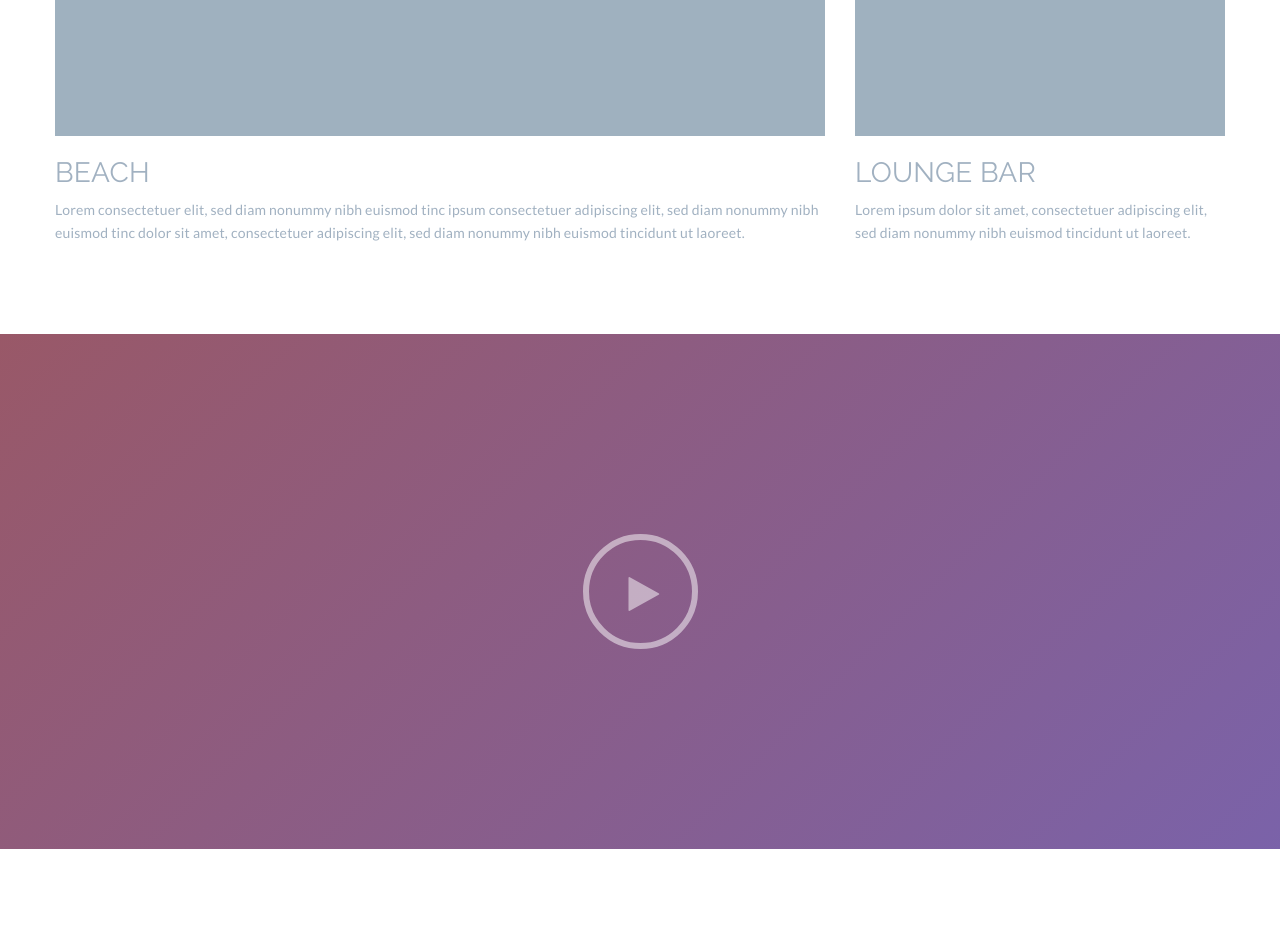
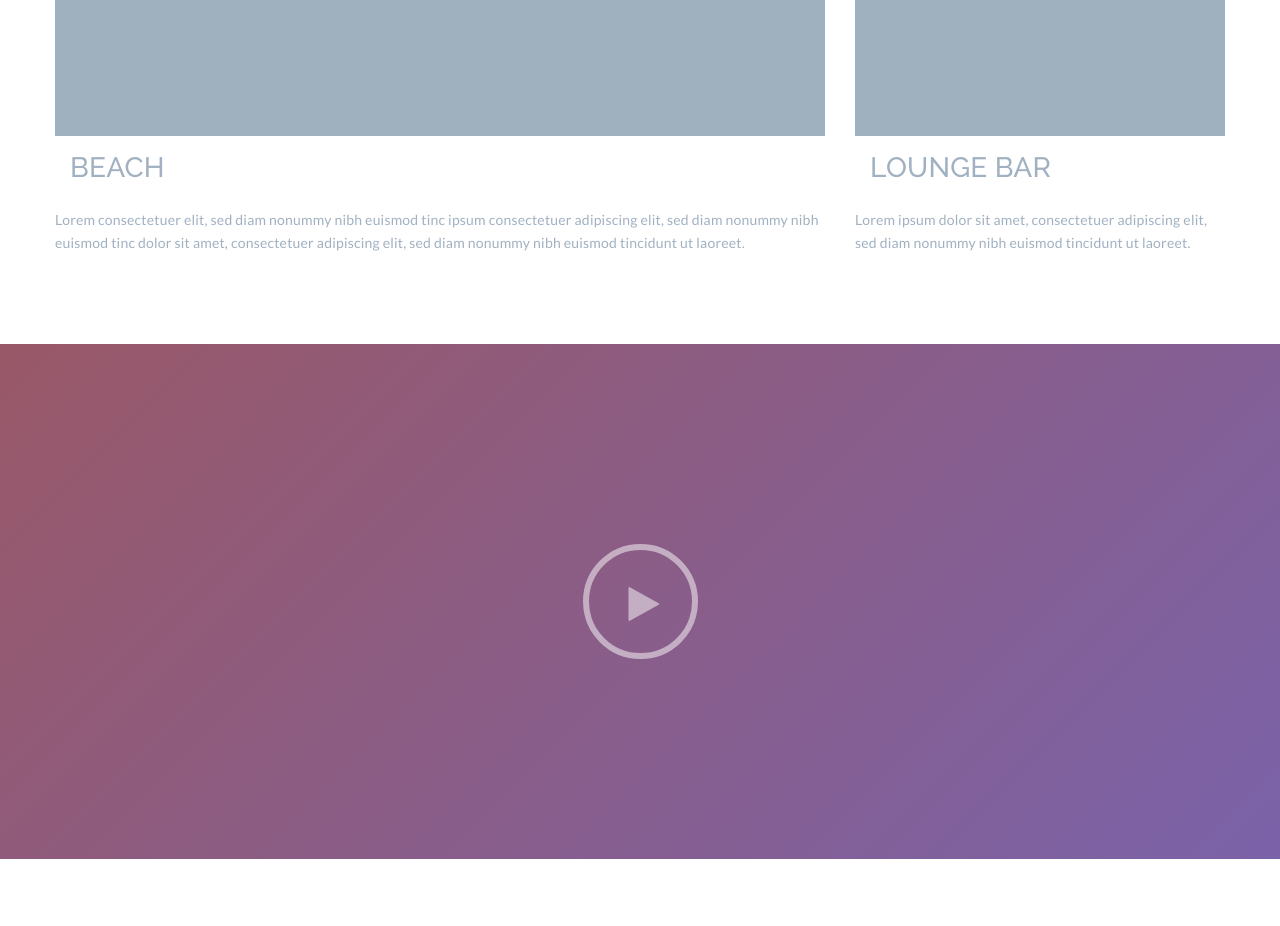
Before and after one commit to emre15900/Hotel-Web-Site, a plain HTML site: page index.html in a window 1280 px wide. Shown: the part 2940-3866 px from the top of the page. Drawn offline with nearby package versions, Linux system fonts and the light colour scheme; some packages are replaced by stand-ins of ours.

Commit message:
Update index.html

```diff
--- a/index.html
+++ b/index.html
@@ -374,21 +374,18 @@
                 <div class="row">
                     <div class="col-md-8 mt20">
                         <img src="images/restaurant.jpg" class="" alt="Image" height="500px" width="100%">
+                        <h2 class="hood">BEACH</h2>
+                        <p>Lorem  consectetuer elit, sed diam nonummy nibh euismod tinc ipsum  consectetuer adipiscing elit, sed diam nonummy nibh euismod tinc dolor sit amet, consectetuer adipiscing elit, sed diam nonummy nibh euismod tincidunt ut laoreet.</p>
+
                     </div>
                     <div class="col-md-4 mt20">
                         <img src="images/places/place1.jpg" class="" alt="Image" height="500px" width="100%">
+                        <h2 class="hood">LOUNGE BAR</h2>
+                        <p>Lorem ipsum dolor sit amet, consectetuer adipiscing elit, sed diam nonummy nibh euismod tincidunt ut laoreet.</p>
+
                     </div>
                 </div>
-                <div class="row">
-                    <div class="col-md-8 mt20">
-                        <h2>BEACH</h2>
-                        <p>Lorem  consectetuer elit, sed diam nonummy nibh euismod tinc ipsum  consectetuer adipiscing elit, sed diam nonummy nibh euismod tinc dolor sit amet, consectetuer adipiscing elit, sed diam nonummy nibh euismod tincidunt ut laoreet.</p>
-                    </div>
-                    <div class="col-md-4 mt20">
-                        <h2>LOUNGE BAR</h2>
-                        <p>Lorem ipsum dolor sit amet, consectetuer adipiscing elit, sed diam nonummy nibh euismod tincidunt ut laoreet.</p>
-                    </div>
-                </div>
+
             </div>
         </section>
 
```
